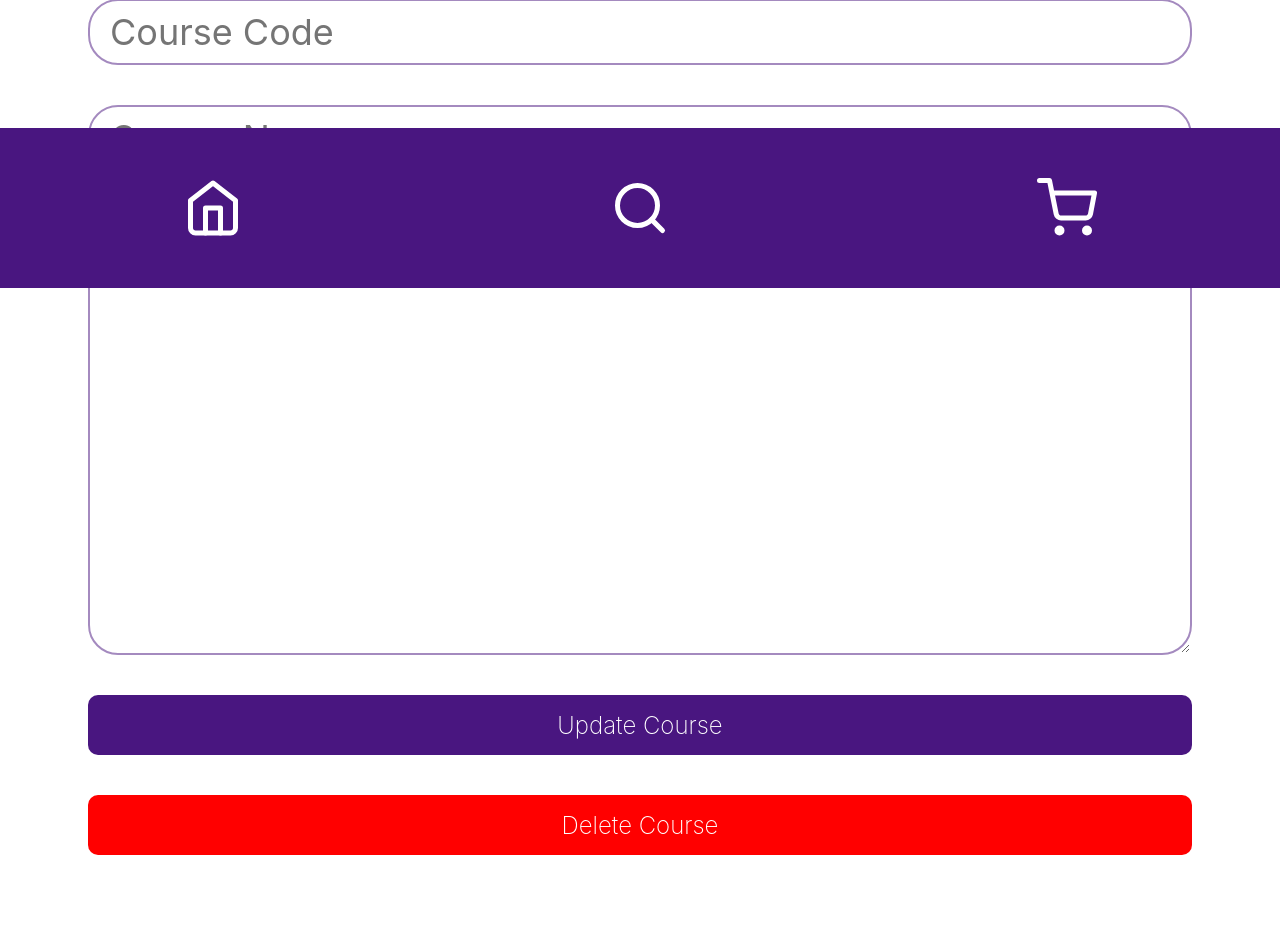
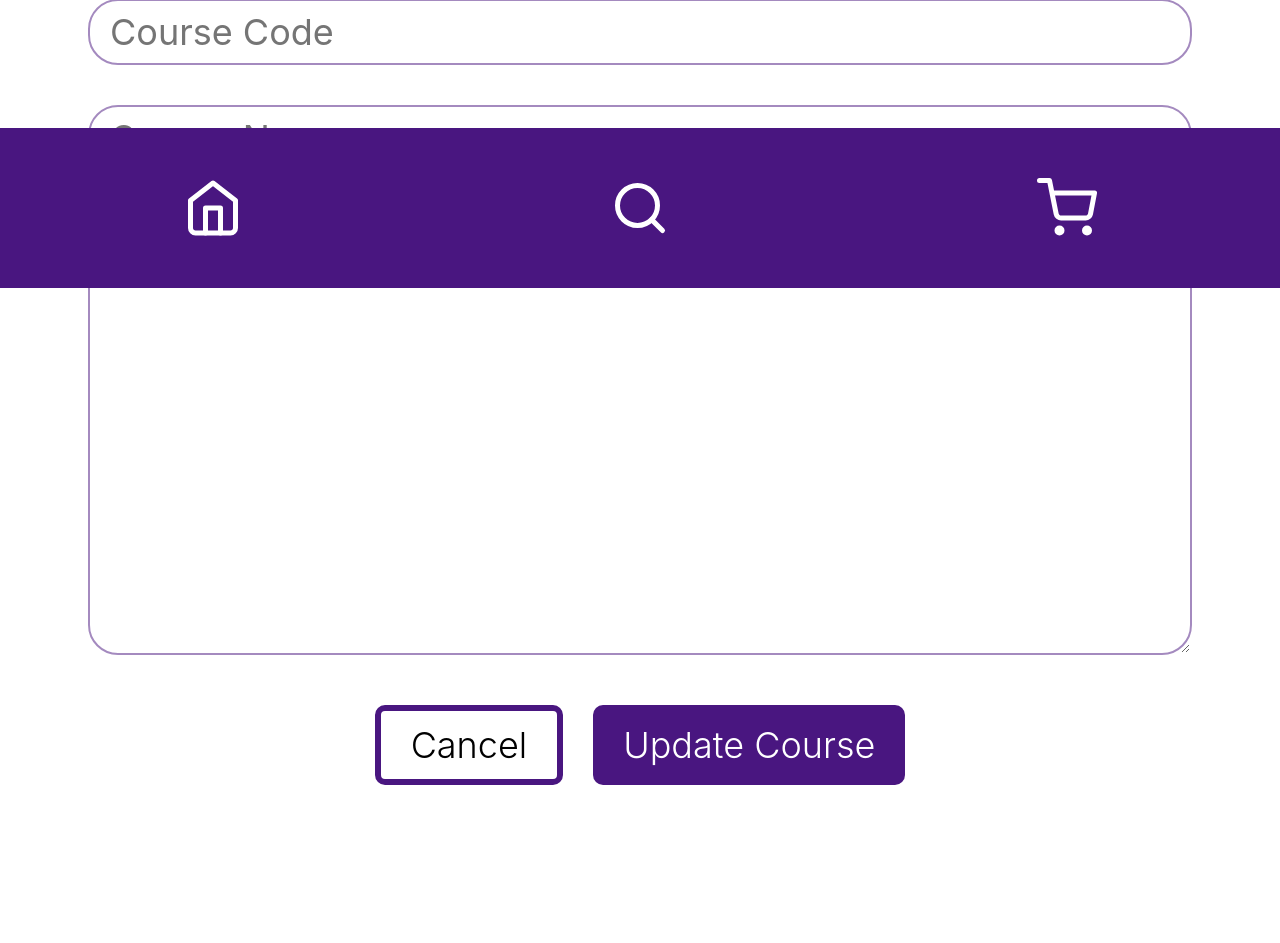
Before and after one commit to software-students-fall2022/web-app-exercise-team-4-1, a Flask app: template flask-server/templates/edit_course.html in a window 1280 px wide. Shown: the part 512-1455 px from the top of the page. After the commit the page ends 1297 px from the top, so only its background shows below. Run offline with Flask 2, Linux system fonts and the light colour scheme; the template is opened without the code that fills it, so the values that code supplies are empty; some web fonts are replaced.

Commit message:
Fixed buttons, mixed up cancel and delete

```diff
--- a/flask-server/templates/edit_course.html
+++ b/flask-server/templates/edit_course.html
@@ -10,8 +10,12 @@
             <input type="text" placeholder="Course Name" id="name" name="name" value="{{course.name}}" />
             <textarea type="text" id="description" name="description"
                 placeholder="Course Description">{{course.description}}</textarea>
-            <input type="submit" value="Update Course" class="dark-purple-btn" />
-            <input type="submit" value="Delete Course" class="delete-btn" />
+            <div class="buttons-container-edit">
+                <a href="{{url_for('app_blueprint.home_view', course_id=course._id)}}" class="closed-btn-large">
+                    Cancel
+                </a>
+                <input type="submit" value="Update Course" class="open-btn-large" />
+            </div>
         </form>
     </div>
 </div>
--- a/flask-server/templates/edit_section.html
+++ b/flask-server/templates/edit_section.html
@@ -61,8 +61,7 @@
                 <a href="{{url_for('app_blueprint.course_view', course_id=course._id)}}" class="closed-btn-large">
                     Cancel
                 </a>
-                <input type="submit" value="Edit Section" class="open-btn-large" />
-                <input type="submit" value="Delete Section" class="delete-btn" />
+                <input type="submit" value="Update Section" class="open-btn-large" />
             </div>
         </form>
     </div>
```
